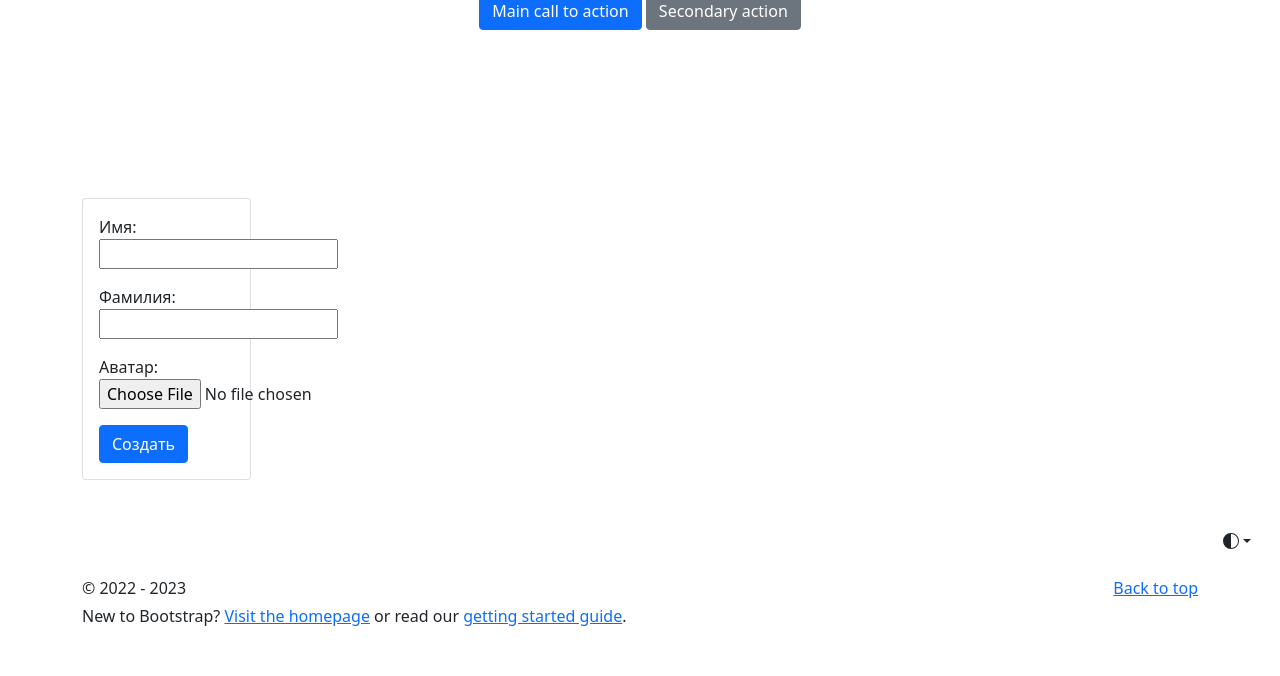
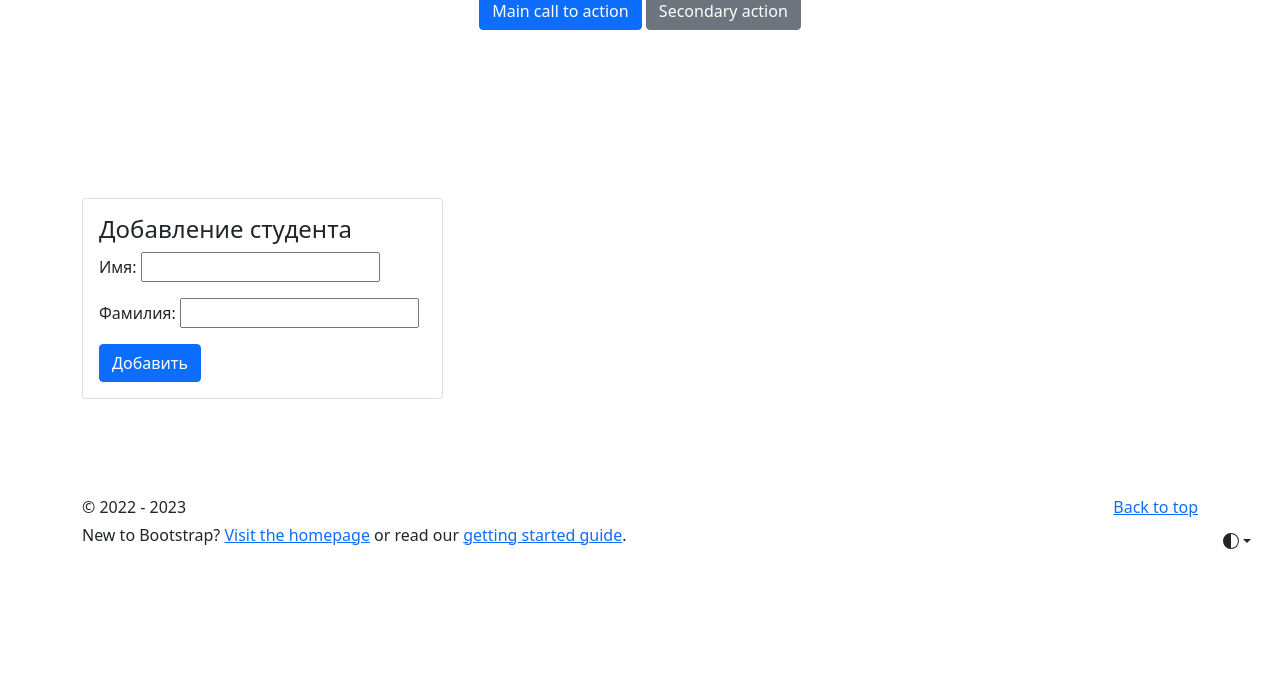
Before and after one commit to dimasimakov1212/project_django, a Django app: page /create/ in a window 1280 px wide. Shown: the part 222-898 px from the top of the page. After the commit the page ends 771 px from the top, so only its background shows below. Run offline with Django 3.2, Linux system fonts and the light colour scheme; some libraries are stand-ins or nearby versions.

Commit message:
add class StudentForm

```diff
--- /dev/null
+++ b/main/forms.py
@@ -0,0 +1,20 @@
+from django import forms
+
+from main.models import Student
+
+
+class StudentForm(forms.ModelForm):
+    """
+     Создает формы
+    """
+
+    class Meta:
+        """
+        Определяет параметры формы
+        """
+        model = Student
+
+        # используется какой-то один параметр
+        # fields = '__all__'  # выводит в форму все поля
+        fields = ('first_name', 'last_name',)  # выводит в форму указанные поля
+        # exclude = ('is_active',)  # выводит в форму все поля, кроме указанного
--- a/main/templates/main/student_form.html
+++ b/main/templates/main/student_form.html
@@ -2,15 +2,28 @@
 
 {% block content %}
 
-    <div class="col-12">
+    <div class="col-6">
         <div class="row">
-            <div class="col-6">
+            <div class="col-12">
                 <div class="card">
                     <div class="card-body">
+                        <h4 class="title">
+                            {% if object %}
+                            Редактирование студента
+                            {% else %}
+                            Добавление студента
+                            {% endif %}
+                        </h4>
                         <form method="post" enctype="multipart/form-data">
                             {% csrf_token %}
                             {{ form.as_p }}
-                            <button type="submit" class="btn btn-primary">Создать</button>
+                            <button type="submit" class="btn btn-primary">
+                                {% if object %}
+                                Изменить
+                                {% else %}
+                                Добавить
+                                {% endif %}
+                            </button>
                         </form>
                     </div>
                 </div>
--- a/main/templates/main/student_list.html
+++ b/main/templates/main/student_list.html
@@ -23,7 +23,8 @@
                     <div class="btn-group">
                         <a type="button" class="btn btn-sm btn-outline-secondary"
                                 href="{% url 'main:view_student' pk=object.id %}">View</a>
-                        <button type="button" class="btn btn-sm btn-outline-secondary">Edit</button>
+                        <a type="button" class="btn btn-sm btn-outline-secondary"
+                                href="{% url 'main:update_student' pk=object.id %}">Edit</a>
                         <button type="button" class="btn btn-sm btn-outline-danger">Delete</button>
                     </div>
                     {% if object.is_active %}
--- a/main/urls.py
+++ b/main/urls.py
@@ -1,7 +1,7 @@
 from django.urls import path, include
 
 from main.apps import MainConfig
-from main.views import contact, StudentDetailView, StudentListView, StudentCreateView, toggle_activity
+from main.views import contact, StudentDetailView, StudentListView, StudentCreateView, toggle_activity, StudentUpdateView
 
 app_name = MainConfig.name
 
@@ -12,5 +12,6 @@ urlpatterns = [
     # path('view_student/<int:pk>/', view_student, name='view_student'),
     path('view_student/<int:pk>/', StudentDetailView.as_view(), name='view_student'),
     path('create/', StudentCreateView.as_view(), name='create_student'),
+    path('update/<int:pk>/', StudentUpdateView.as_view(), name='update_student'),
     path('activity/<int:pk>/', toggle_activity, name='toggle_activity'),
 ]
--- a/main/views.py
+++ b/main/views.py
@@ -1,7 +1,8 @@
 from django.shortcuts import render, get_object_or_404, redirect
 from django.urls import reverse_lazy, reverse
-from django.views.generic import ListView, DetailView, CreateView
+from django.views.generic import ListView, DetailView, CreateView, UpdateView
 
+from main.forms import StudentForm
 from main.models import Student
 
 
@@ -41,7 +42,17 @@ class StudentCreateView(CreateView):
     Контроллер создания нового студента
     """
     model = Student
-    fields = ('first_name', 'last_name', 'avatar')
+    # fields = ('first_name', 'last_name', 'avatar')  # если определен форм-класс, то поле не используется
+    form_class = StudentForm
+    success_url = reverse_lazy('main:test_html')
+
+
+class StudentUpdateView(UpdateView):
+    """
+    Контроллер редактирования студента
+    """
+    model = Student
+    form_class = StudentForm
     success_url = reverse_lazy('main:test_html')
 
 
```
